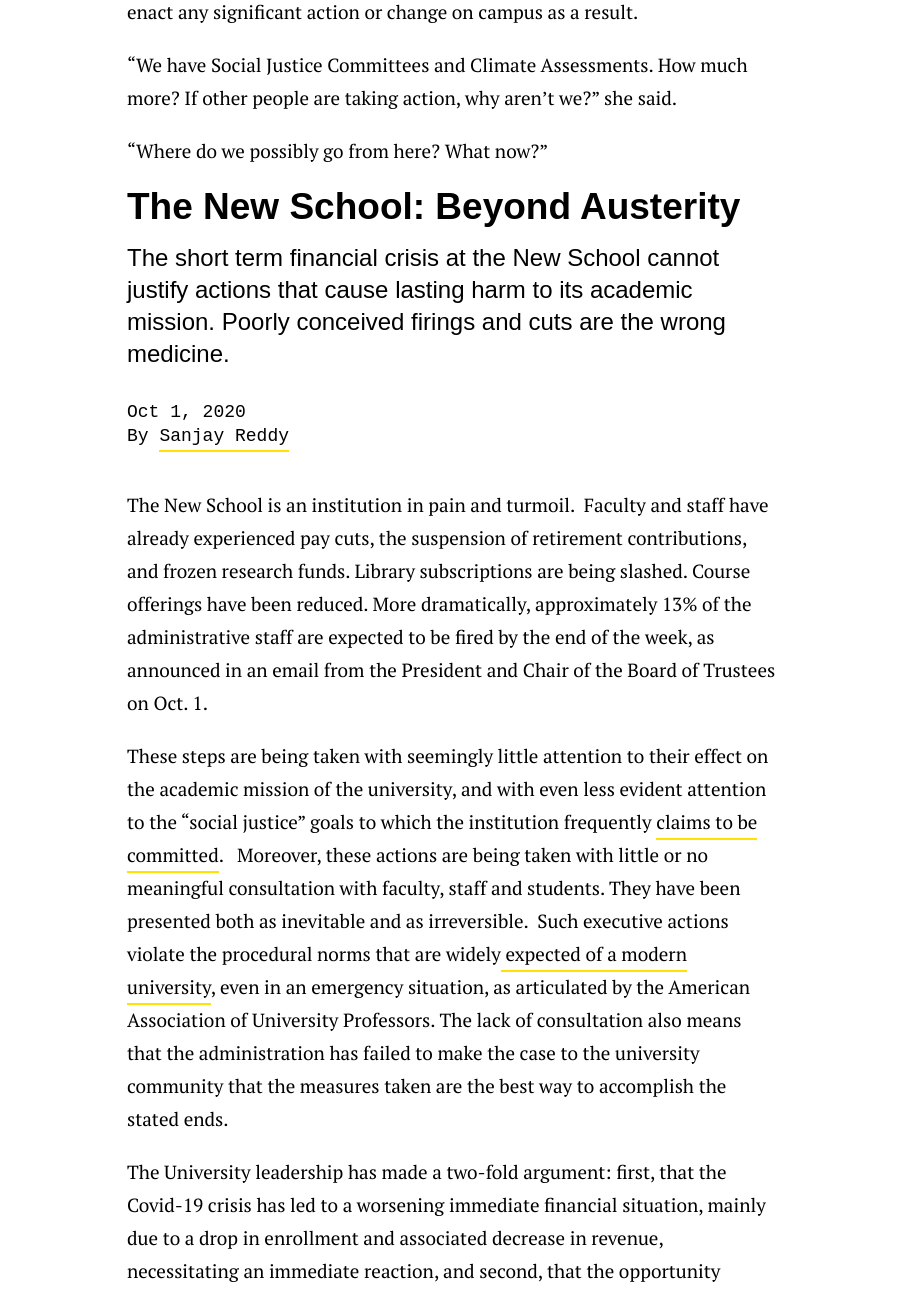
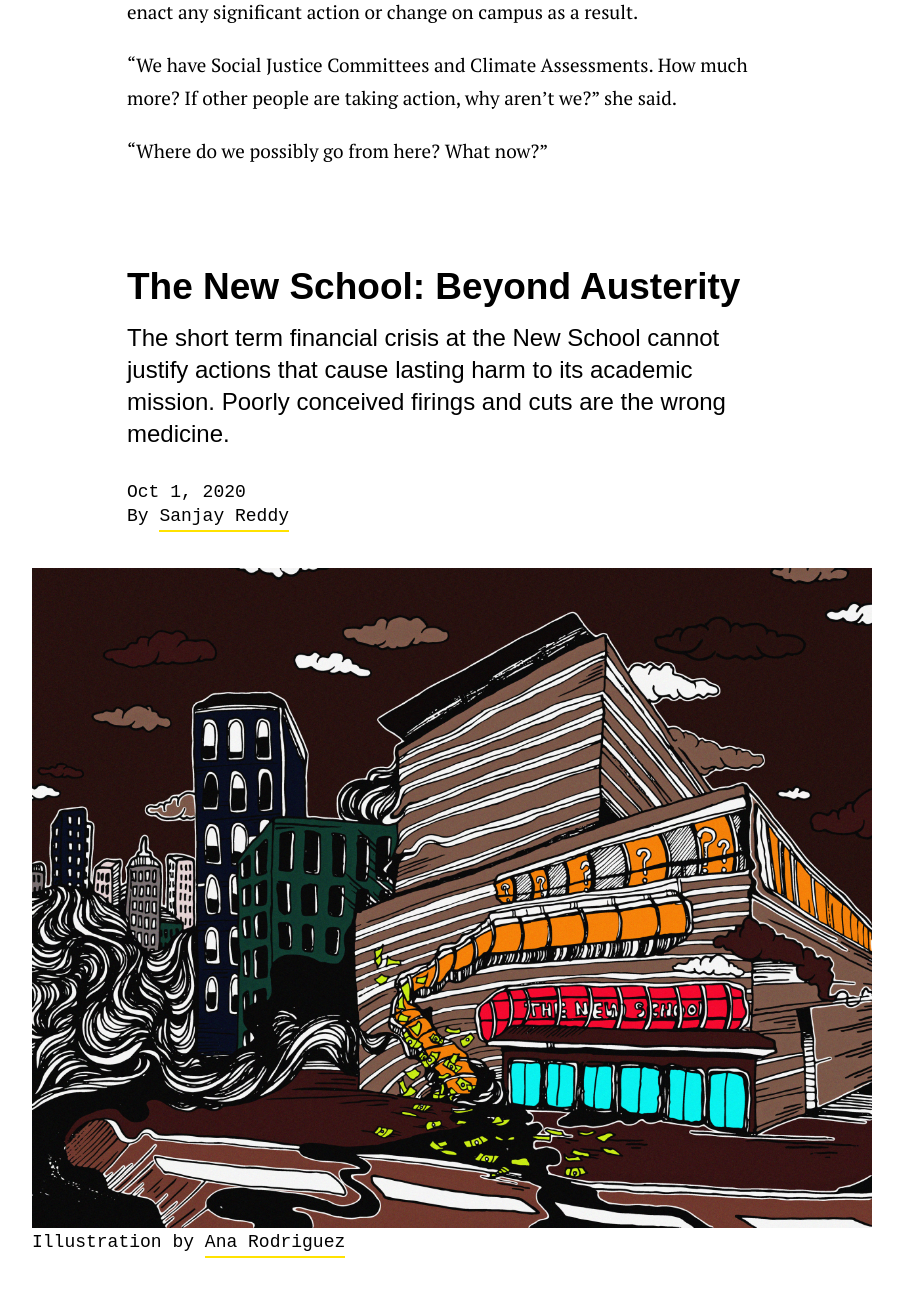
Before and after one commit to nchilla/nsfp-website, a plain HTML site: page reader/index.html in a window 1280 px wide. Shown: the part 3680-4971 px from the top of the page, without its empty margins (188-1091 px from the left). Drawn offline with Linux system fonts and the light colour scheme; a web font is replaced by a local one.

Commit message:
added second image

```diff
--- a/reader/index.html
+++ b/reader/index.html
@@ -48,12 +48,16 @@
       <p>She said she wished she knew about the strike earlier on, and had found more ways to engage the community via the CESJ social media. As for The New School she said “I think the university made the community aware of the scholar strike, let folks know what they could do, and left it for individual faculty/staff to decide.”</p>
       <p>Gregory said that she knows of other universities who are handling conversations on race differently, with more substantive action and more effective ways of educating their faculty within a hierarchical system. She was not against the strike, but rather unhopeful that the university would enact any significant action or change on campus as a result.</p>
       <p>“We have Social Justice Committees and Climate Assessments. How much more? If other people are taking action, why aren’t we?” she said.</p>
-      <p>“Where do we possibly go from here? What now?”</p>
+      <p style='padding-bottom:100px'>“Where do we possibly go from here? What now?”</p>
       <div class="lede-wrap content-zone" style='margin-top:0px'>
         <h1>The New School: Beyond Austerity</h1>
         <h2>The short term financial crisis at the New School cannot justify actions that cause lasting harm to its academic mission. Poorly conceived firings and cuts are the wrong medicine.</h2>
         <span class='date'>Oct 1, 2020</span><br>
         <span class='byline'>By <a target='_blank' href='http://www.newschoolfreepress.com/author/sanjayreddy/'>Sanjay Reddy</a></span>
+      </div>
+      <div class="imgwrap">
+        <img src="tns-layoff.jpg" alt="Illustration by Ana Rodriguez">
+        <span>Illustration by <a target='_blank' href='http://www.newschoolfreepress.com/2020/10/01/the-new-school-beyond-austerity/'>Ana Rodriguez</a></span>
       </div>
         <p>The New School is an institution in pain and turmoil.&nbsp; Faculty and staff have already experienced pay cuts, the suspension of retirement contributions, and frozen research funds. Library subscriptions are being slashed. Course offerings have been reduced. More dramatically, approximately 13% of the administrative staff are expected to be fired by the end of the week, as announced in an email from the President and Chair of the Board of Trustees on Oct. 1.</p>
         <p>These steps are being taken with seemingly little attention to their effect on the academic mission of the university, and with even less evident attention to the “social justice” goals to which the institution frequently <a href="https://www.newschool.edu/provost/liberal-arts-task-force/">claims to be committed</a>. &nbsp; Moreover, these actions are being taken with little or no meaningful consultation with faculty, staff and students. They have been presented both as inevitable and as irreversible.&nbsp; Such executive actions violate the procedural norms that are widely<a href="https://www.aaup.org/aaup-principles-and-standards-covid-19-crisis"> expected of a modern university</a>, even in an emergency situation, as articulated by the American Association of University Professors. The lack of consultation also means that the administration has failed to make the case to the university community that the measures taken are the best way to accomplish the stated ends.&nbsp;&nbsp;</p>
@@ -61,7 +65,8 @@
         <p>What are the merits of these arguments? Fundamental to evaluating them is the distinction made in a business between liquidity and solvency.&nbsp; A liquidity crisis results when there is insufficient cash to pay for expenses. A solvency crisis results when the “business model” is unviable, causing liabilities to exceed assets.&nbsp;&nbsp;</p>
         <p>The New School faces a liquidity crisis as the result of a downturn in enrollments (“almost 10%” compared to what had originally been budgeted for, according to today’s email), leading to a decrease in the cash inflow needed to meet inflexible expenses such as salaries, rent and interest charges.&nbsp; The decrease in enrollments due to the Covid-19 crisis has been less than originally expected, but is still likely to have had a sizable revenue impact. It may also have ongoing effects, if a smaller entering class is only partially bolstered by transfer students in the future, but this adverse revenue impact is likely to peter out over time, once the Covid-19 crisis is overcome.&nbsp;&nbsp;</p>
         <p>I have<a href="https://reddytoread.com/2020/07/05/the-crisis-in-the-universities-is-there-an-alternative-the-new-school-and-beyond/"> previously argued</a> that the liquidity crisis can be responsibly handled through a combination of measures that might include a one-time partial draw down of the endowment, a special fund-raising appeal, refinancing of existing debt or additional borrowing to take advantage of <a href="https://www.bloomberg.com/news/articles/2020-05-21/elite-colleges-join-bond-market-boom-by-seizing-on-low-rates">historically low interest rates</a>, and temporary cuts to salaries and expenditures executed in consultation with faculty and staff and based on principles of fair burden-sharing.</p>
-
+        <p>But does the New School face the equivalent of a solvency crisis, requiring immediate organizational restructuring and firings in order to return it to viability? There is very little evidence of a solvency crisis. Just prior to the crisis, university-wide full-time equivalent enrollments were at a near all-time high and had been on a sustained increasing trend.&nbsp; The university has been highly dependent on tuition and fees but its revenues have also exceeded expenditures in almost every year. Although the university may benefit from being “<a href="https://www.newschool.edu/university-planning/">reimagined</a>”, from improvements in its everyday workings, and from diminished administrative bloat, so as to enhance its academic mission and reduce its financial vulnerability, restructuring should not be unduly rushed. It should be informed by a careful study of experiences of members of the community – of what is working and not – underpinned by adequate public reasoning and justification, and guided by the academic mission of the institution.&nbsp; The New School’s “reimagining” process appears in contrast to be undertaken on a rushed timeline. Financial considerations appear to account for the urgency with which it is being pursued.&nbsp;</p>
+        <p>An <a href="https://books.google.com/books/about/Never_Let_a_Serious_Crisis_Go_to_Waste_H.html?id=5mdelx-86jwC">atmosphere of emergency</a> has been used to justify “structural adjustment” in countries around the world, often with little democratic consultation. As someone who has studied those experiences, I know that the actions that were taken in the name of collective salvation were too frequently ill-conceived and even proved counter-productive. What is happening today in the New School is a visceral reminder of such “austerity politics”. If the New School is to live up to its oft-proclaimed values, it must find another path.&nbsp;</p>
     </div>
 
     <!-- <div class="scroll">
```
Also changed, not shown: reader/tns-layoff.jpg (added).
